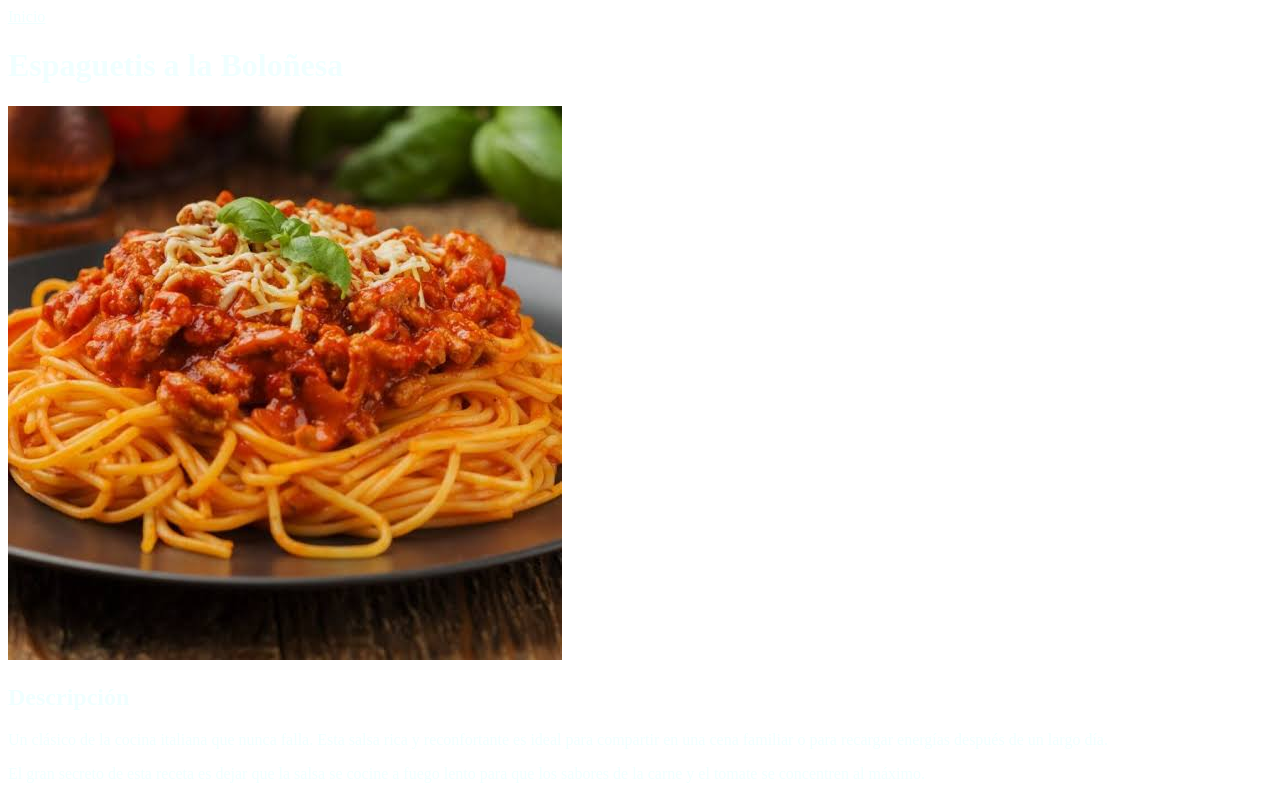
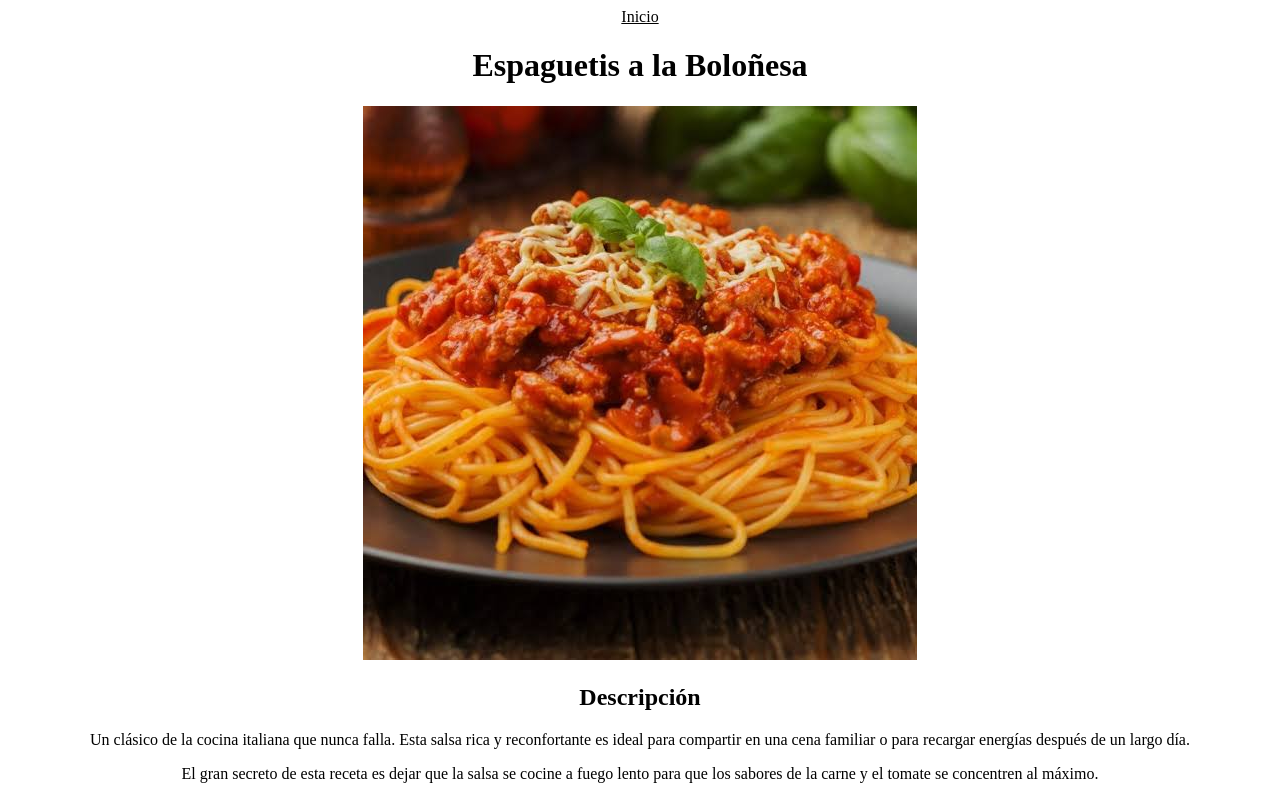
Before and after one commit to dfarango90/Recetas-Odin, a plain HTML site: page Recetas/Espaguetis.html in a window 1280 px wide. Shown: the top 800 px of the page. Drawn offline with Linux system fonts and the light colour scheme.

Commit message:
Se Modifica el index

```diff
--- a/Recetas/Espaguetis.html
+++ b/Recetas/Espaguetis.html
@@ -7,7 +7,7 @@
     <title>Espaguetis a la Boloñesa</title>
 </head>
 <body>
-    <a href="../Index.html">Inicio</a>
+    <a href="../index.html">Inicio</a>
     <h1>Espaguetis a la Boloñesa</h1>
 
 
--- a/estilos/styles.css
+++ b/estilos/styles.css
@@ -1,5 +1,6 @@
 *{
-    color: azure;
+    color: rgb(1, 1, 1);
+    text-align: center;
 }
 #h1{
     color: black;
```
